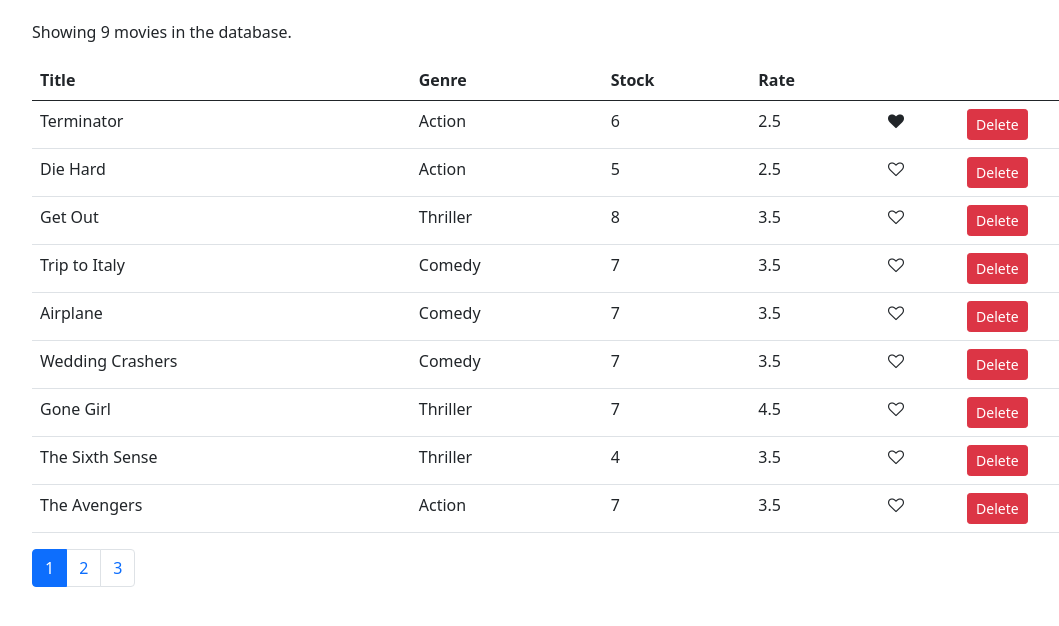
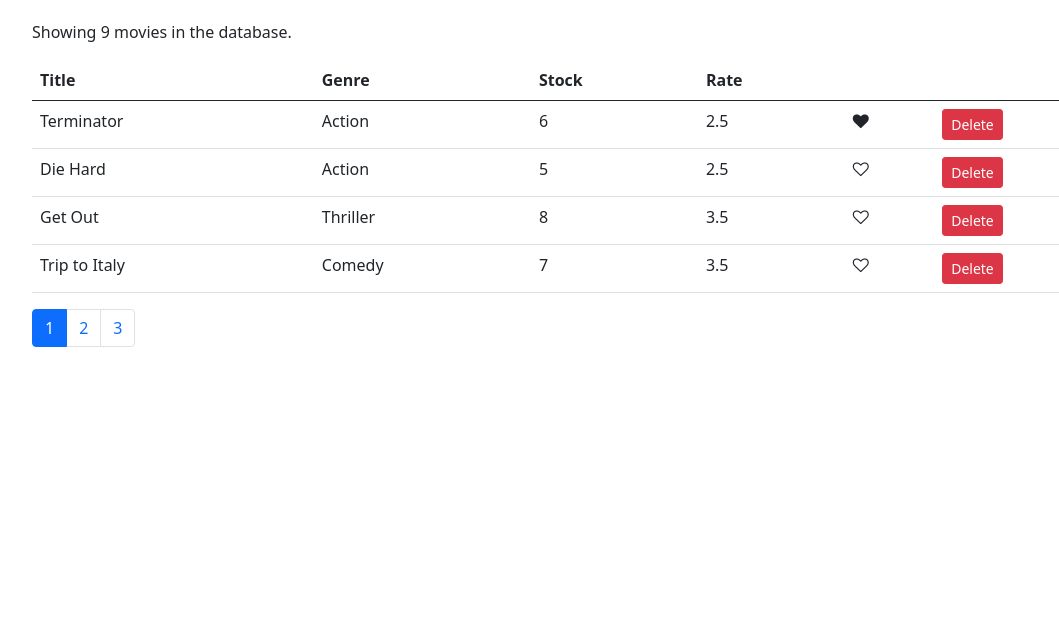
Before and after one commit to elenerandarill/vidly, a React (Create React App) app: page / in a window 1280 px wide. Shown: the top 626 px of the page, without its empty margins (50-1109 px from the left). Built offline with nearby package versions, Linux system fonts and the light colour scheme.

Commit message:
Pagination implemented.

```diff
--- a/src/components/movies.jsx
+++ b/src/components/movies.jsx
@@ -1,5 +1,6 @@
 import React, {Component} from "react";
 import {getMovies} from "../services/fakeMovieService";
+import {paginate} from "../utils/paginate";
 import Like from "./common/like";
 import Pagination from "./common/pagination";
 
@@ -30,10 +31,12 @@
 
     render() {
         const {length: count} = this.state.movies   //length zmienia nazwe na count
-        const {pageSize, currentPage} = this.state; // wyłuskanie zmiennych == czystszy kod
+        const {pageSize, currentPage, movies: allMovies} = this.state; // wyłuskanie zmiennych == czystszy kod
 
         if (count === 0)
             return <p>There are no movies in database.</p>;
+
+        const movies = paginate(allMovies, currentPage, pageSize);
 
         return (
             <React.Fragment>
@@ -50,7 +53,7 @@
                     </tr>
                     </thead>
                     <tbody>
-                    {this.state.movies.map(movie => (
+                    {movies.map(movie => (
                         <tr key={movie._id}>
                             <td>{movie.title}</td>
                             <td>{movie.genre.name}</td>
--- /dev/null
+++ b/src/utils/paginate.js
@@ -0,0 +1,11 @@
+import _ from 'lodash';
+
+export function paginate(items, pageNumber, pageSize) {
+    const startIndex = (pageNumber - 1) * pageSize;     // 1str od indexu 0, 2str od indeksu 4, itd...
+    // potrzebne beda dwie metody z 'lodash':
+    // _.slice(array: items, start: 0, stop:4)
+    // _.take(array: items, number: 4)
+    // zeby uzyc tych metod trzeba liste przeksztalcic na lodash wraper -> _.(items)
+    // value() na koncu zamienia wynik w normlna liste
+    return _(items).slice(startIndex).take(pageSize).value();
+}
```
